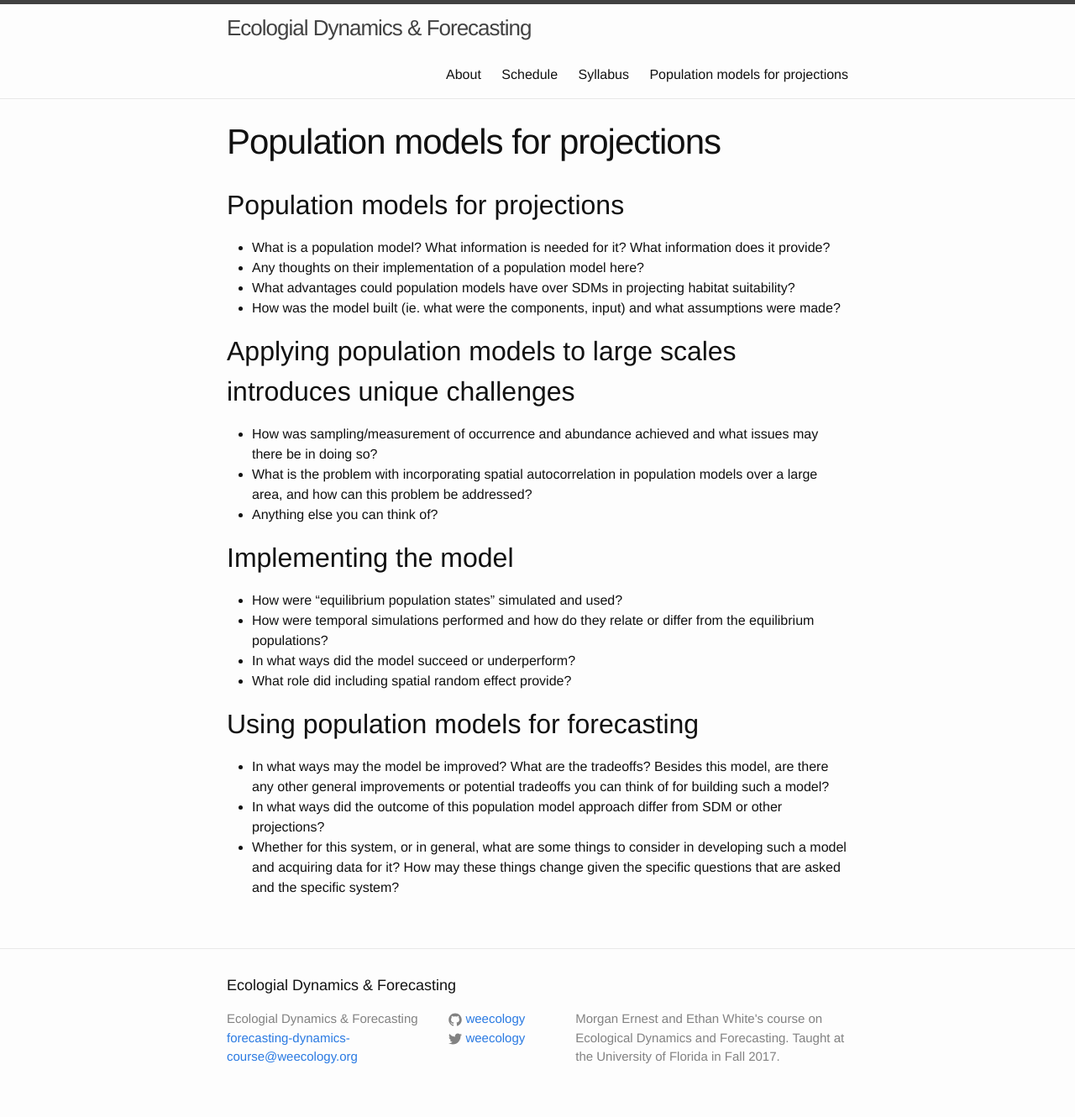
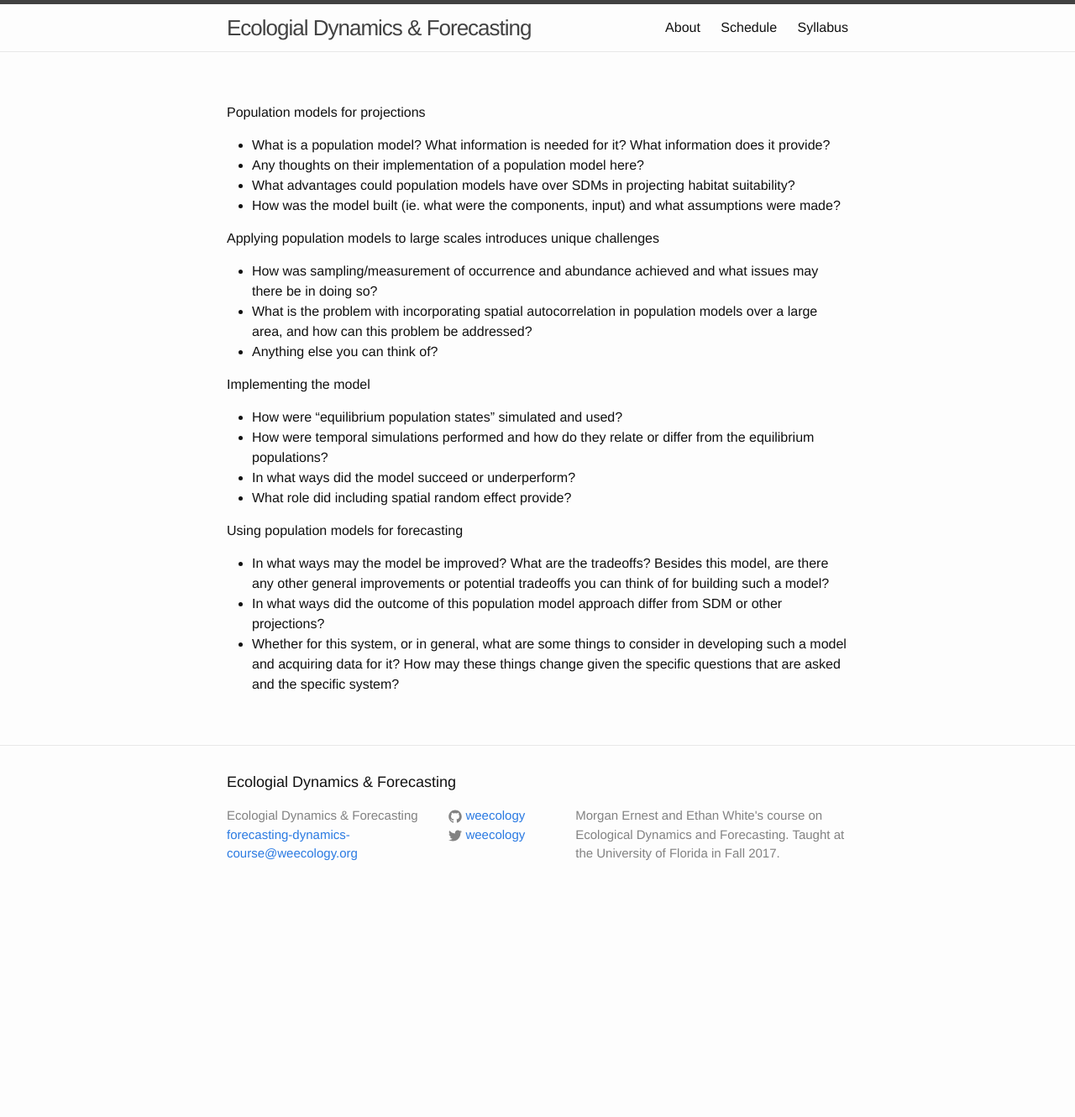
Before and after one commit to weecology/forecasting-dynamics-course, a Jekyll site: the page built from discussion/treddenick.md, in a window 1280 px wide. Shown: the whole page at 84% size. Built offline with Jekyll 4.4.1, drawn with Linux system fonts in a browser that asks for light colours; our own code applies the rules of GitHub Pages for plain Markdown files; after the commit the page ends 1088 px from its top, so only the background shows below that.

Commit message:
Prevent treddenick questions from ending up in nav bar

```diff
--- a/discussion/treddenick.md
+++ b/discussion/treddenick.md
@@ -1,24 +1,24 @@
-## Population models for projections
+Population models for projections
 
 * What is a population model? What information is needed for it? What information does it provide?
 * Any thoughts on their implementation of a population model here?
 * What advantages could population models have over SDMs in projecting habitat suitability?
 * How was the model built (ie. what were the components, input) and what assumptions were made?
 
-## Applying population models to large scales introduces unique challenges
+Applying population models to large scales introduces unique challenges
 
 * How was sampling/measurement of occurrence and abundance achieved and what issues may there be in doing so?
 * What is the problem with incorporating spatial autocorrelation in population models over a large area, and how can this problem be addressed?
 * Anything else you can think of?
 
-## Implementing the model
+Implementing the model
 
 * How were "equilibrium population states" simulated and used?
 * How were temporal simulations performed and how do they relate or differ from the equilibrium populations?
 * In what ways did the model succeed or underperform?
 * What role did including spatial random effect provide?
 
-## Using population models for forecasting
+Using population models for forecasting
 
 * In what ways may the model be improved? What are the tradeoffs? Besides this model, are there any other general improvements or potential tradeoffs you can think of for building such a model?
 * In what ways did the outcome of this population model approach differ from SDM or other projections?
```
